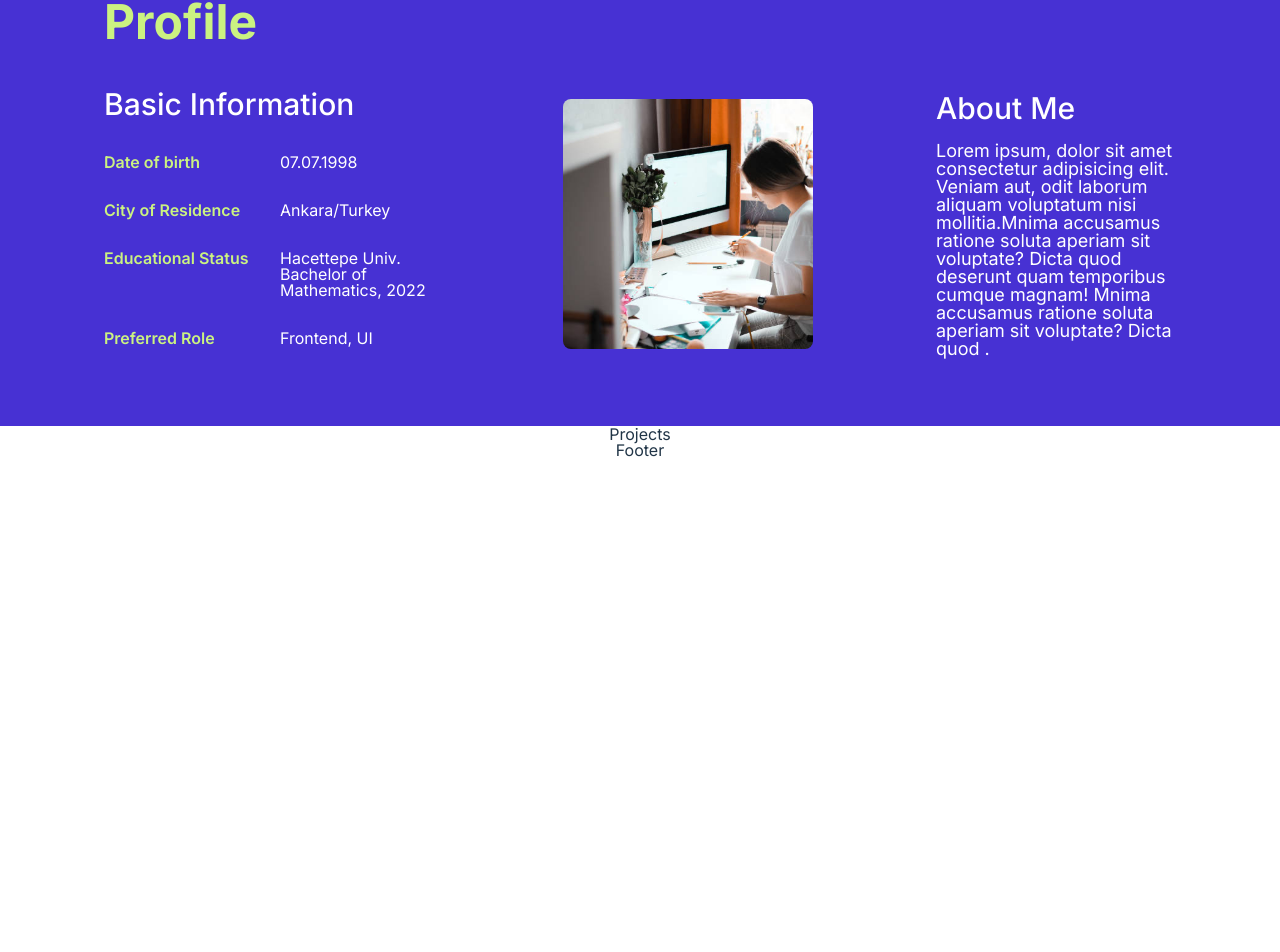
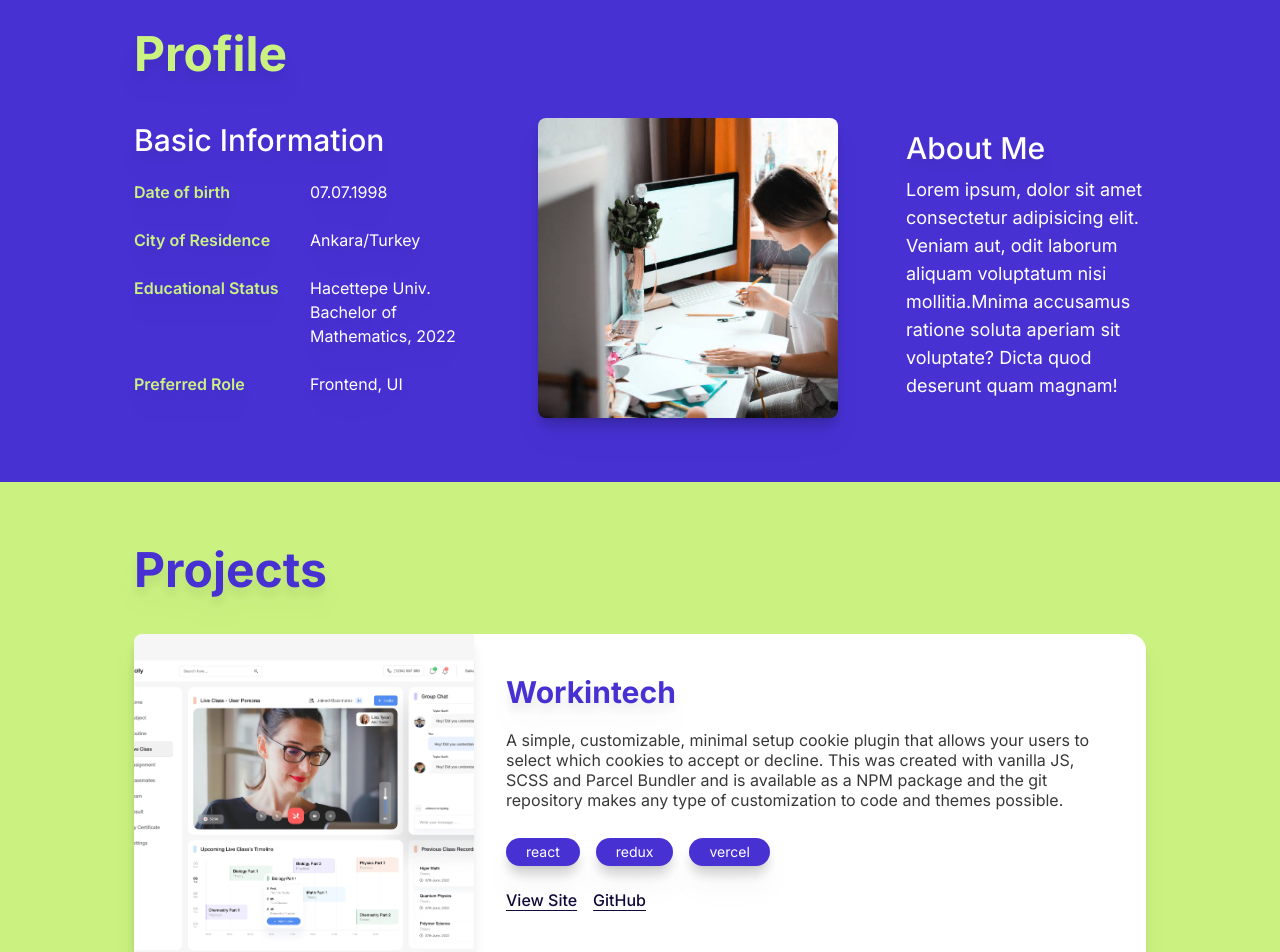
Before and after one commit to MuhsinCanY/my_website, a React (Vite) app: page / in a window 1280 px wide. Shown: the part 962-1914 px from the top of the page. Before the commit the page ends 1422 px from the top, so only its background shows below. Built offline with nearby package versions, Linux system fonts and the light colour scheme.

Commit message:
projects light dark

```diff
--- a/src/App.css
+++ b/src/App.css
@@ -10,7 +10,7 @@
 }
 
 .container {
-  max-width: 1200px;
+  max-width: 1140px;
 }
 
 .logo {
--- a/src/App.jsx
+++ b/src/App.jsx
@@ -9,9 +9,11 @@ function App() {
   return (
     <>
       <Hero />
+
       <Skills />
       <Profile />
       <Projects />
+
       <Footer />
     </>
   )
--- a/src/components/Profile.jsx
+++ b/src/components/Profile.jsx
@@ -1,4 +1,5 @@
 import React from 'react'
+import ProfileBox from './ProfileBox'
 
 const profile = {
   profileTitle: 'Profile',
@@ -18,20 +19,20 @@ const profile = {
   aboutMe: {
     title: 'About Me',
     content:
-      'Lorem ipsum, dolor sit amet consectetur adipisicing elit. Veniam aut, odit laborum aliquam voluptatum nisi mollitia.Mnima accusamus ratione soluta aperiam sit voluptate? Dicta quod deserunt quam temporibus cumque magnam! Mnima accusamus ratione soluta aperiam sit voluptate? Dicta quod . ',
+      'Lorem ipsum, dolor sit amet consectetur adipisicing elit. Veniam aut, odit laborum aliquam voluptatum nisi mollitia.Mnima accusamus ratione soluta aperiam sit voluptate? Dicta quod deserunt quam  magnam!',
   },
 }
 
 export default function Profile() {
   return (
-    <div className="main bg-p_blue flex  items-center justify-center dark:bg-[#252128]">
+    <div className="main bg-p_blue dark:bg-[#171043] flex  items-center justify-center">
       <div className="container flex  flex-col gap-10 p-16">
-        <h2 className="text-p_green text-center lg:text-left  dark:text-p_green font-[Inter] font-bold text-5xl">
+        <h2 className="text-p_green text-center lg:text-left drop-shadow-xl dark:text-p_green font-[Inter] font-bold text-5xl">
           {profile.profileTitle}
         </h2>
         <div className="3section flex flex-col lg:flex-row justify-between items-center gap-6">
           <div className="flex flex-col">
-            <h4 className="text-white text-left text-3xl font-[Inter] font-medium mb-4">
+            <h4 className="text-white leading-6 drop-shadow-xl text-left text-3xl font-[Inter] font-medium mb-4">
               {profile.info.title}
             </h4>
             <div>
@@ -48,13 +49,13 @@ export default function Profile() {
           </div>
           <img
             src={profile.img}
-            className="w-[310px] h-[310px] lg:w-[250px] lg:h-[250px] object-cover rounded-lg"
+            className="w-[310px] h-[310px] lg:w-[300px] lg:h-[300px] drop-shadow-xl shadow-lg object-cover rounded-lg"
           />
           <div className="flex flex-col">
-            <h4 className="text-white text-left text-3xl font-[Inter] font-medium mb-4">
+            <h4 className="text-white leading-6 drop-shadow-xl text-left text-3xl font-[Inter] font-medium mb-4">
               {profile.aboutMe.title}
             </h4>
-            <p className="text-white text-left font-[Inter] font-normal text-[18px] w-[310px] lg:w-[240px]">
+            <p className="text-white leading-7  text-left font-[Inter] font-normal text-[18px] w-[310px] lg:w-[240px]">
               {profile.aboutMe.content}
             </p>
           </div>
@@ -63,16 +64,3 @@ export default function Profile() {
     </div>
   )
 }
-
-export function ProfileBox({ question, answer }) {
-  return (
-    <div className="flex justify-start gap-4 py-4 ">
-      <p className="text-p_green text-left font-[Inter] font-semibold text-[16px] min-w-[160px] ">
-        {question}
-      </p>
-      <p className="text-white text-left font-[Inter] font-normal text-[16px] max-w-[160px]">
-        {answer}
-      </p>
-    </div>
-  )
-}
--- /dev/null
+++ b/src/components/ProfileBox.jsx
@@ -0,0 +1,14 @@
+import React from 'react'
+
+export default function ProfileBox({ question, answer }) {
+  return (
+    <div className="flex justify-start gap-4 py-3 drop-shadow-xl ">
+      <p className="text-p_green leading-6 text-left font-[Inter] font-semibold text-[16px] min-w-[160px] ">
+        {question}
+      </p>
+      <p className="text-white leading-6 text-left font-[Inter] font-normal text-[16px] max-w-[160px]">
+        {answer}
+      </p>
+    </div>
+  )
+}
--- /dev/null
+++ b/src/components/ProjectBox.jsx
@@ -0,0 +1,46 @@
+import React from 'react'
+
+export default function ProjectBox({ project }) {
+  return (
+    <div className="bg-white dark:bg-[#2B2727] rounded-2xl drop-shadow-xl flex flex-col lg:flex-row ">
+      <img
+        src={project.img}
+        className=" h-[360px] lg:w-[340px] lg:h-[340px] shadow-lg object-cover rounded-lg rounded-b-none  lg:rounded-r-none lg:rounded-bl-lg"
+      />
+      <div className="flex flex-col gap-5 py-10 px-8">
+        <h3 className="text-p_blue text-left drop-shadow-xl dark:text-[#C1BAED] font-[Inter] font-bold text-3xl">
+          {project.title}
+        </h3>
+        <p className="text-[#383838] dark:text-[#FFFFFF] leading-5  text-left font-[Inter] font-normal text-[16px]  ">
+          {project.context}
+        </p>
+        <div className="flex gap-4 py-2">
+          {project.techStack.map((tech, i) => {
+            return (
+              <a
+                href="#"
+                className="bg-p_blue dark:bg-[#8173DA] text-white px-5 py-2 shadow-lg drop-shadow-xl rounded-full font-[Inter] font-normal leading-3 text-[14px]"
+              >
+                {tech}
+              </a>
+            )
+          })}
+        </div>
+        <div className="flex gap-4">
+          <a
+            href="#"
+            className="underline underline-offset-4 text-[#120B39] dark:text-[#CBF281] leading-3 font-[Inter] "
+          >
+            {project.site.title}
+          </a>
+          <a
+            href="#"
+            className="underline underline-offset-4 text-[#120B39] dark:text-[#CBF281] leading-3 font-[Inter] "
+          >
+            {project.github.title}
+          </a>
+        </div>
+      </div>
+    </div>
+  )
+}
--- a/src/components/Projects.jsx
+++ b/src/components/Projects.jsx
@@ -1,5 +1,41 @@
 import React from 'react'
+import ProjectBox from './ProjectBox'
+
+const projects = {
+  title: 'Projects',
+  project: [
+    {
+      img: '/assets/projects/project1.png',
+      title: 'Workintech',
+      context:
+        'A simple, customizable, minimal setup cookie plugin that allows your users to select which cookies to accept or decline. This was created with vanilla JS, SCSS and Parcel Bundler and is available as a NPM package and the git repository makes any type of customization to code and themes possible.',
+      techStack: ['react', 'redux', 'vercel'],
+      site: { title: 'View Site', url: '' },
+      github: { title: 'GitHub', url: '' },
+    },
+    {
+      img: '/assets/projects/project2.png',
+      title: 'Journey',
+      context:
+        'A simple, customizable, minimal setup cookie plugin that allows your users to select which cookies to accept or decline. This was created with vanilla JS, SCSS and Parcel Bundler and is available as a NPM package and the git repository makes any type of customization to code and themes possible.',
+      techStack: ['react', 'redux', 'vercel'],
+      site: { title: 'View Site', url: '' },
+      github: { title: 'GitHub', url: '' },
+    },
+  ],
+}
 
 export default function Projects() {
-  return <div>Projects</div>
+  return (
+    <div className="main bg-p_green dark:bg-[#1A210B] flex  items-center justify-center">
+      <div className="container flex  flex-col gap-10 p-16">
+        <h2 className="text-p_blue drop-shadow-xl text-center lg:text-left  dark:text-p_green font-[Inter] font-bold text-5xl">
+          {projects.title}
+        </h2>
+        {projects.project.map((p, i) => {
+          return <ProjectBox key={i} project={p} />
+        })}
+      </div>
+    </div>
+  )
 }
--- a/src/components/SkillBox.jsx
+++ b/src/components/SkillBox.jsx
@@ -2,10 +2,10 @@ import React from 'react'
 
 export function SkillBox({ src, name }) {
   return (
-    <div className="flex items-center gap-4 p-2 w-[230px]">
+    <div className="flex items-center gap-4 p-4 w-[208px] lg:w-[250px] md:mr-4">
       <img
         src={src}
-        className="w-[70px] h-[70px] md:w-[110px] md:h-[110px] object-cover rounded-lg"
+        className="w-[70px] shadow-lg h-[70px] lg:w-[110px] lg:h-[110px] object-cover rounded-lg"
       />
       <h3 className="text-[#777777] font-[Inter] font-medium dark:text-[#FFFFFF] ">
         {name}
--- a/src/components/Skills.jsx
+++ b/src/components/Skills.jsx
@@ -17,10 +17,10 @@ export default function Skills() {
   return (
     <div className="main bg-slate-50 flex  items-center justify-center dark:bg-[#252128]">
       <div className="container flex flex-col lg:flex-row gap-10 p-16">
-        <h2 className="text-p_blue dark:text-p_green font-[Inter] font-bold text-5xl">
+        <h2 className="text-p_blue dark:text-p_green drop-shadow-xl font-[Inter] font-bold text-5xl">
           {skills.skillTitle}
         </h2>
-        <div className="skills flex flex-wrap gap-4 justify-evenly items-center justify-center">
+        <div className="skills flex flex-wrap gap-4 drop-shadow-xl justify-evenly items-center justify-center">
           {skills.skillBox.map((skill, i) => {
             return <SkillBox key={i} src={skill.img} name={skill.name} />
           })}
```
Also changed, not shown: public/assets/projects/project1.png (added), public/assets/projects/project2.png (added).
